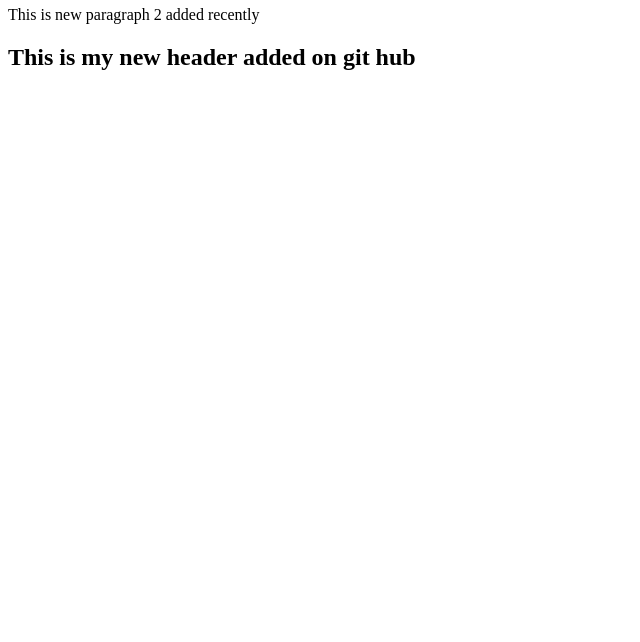
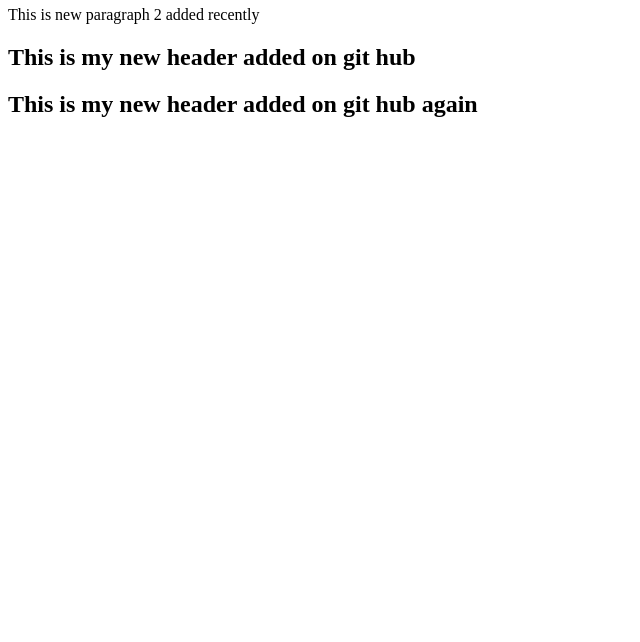
Before and after one commit to PalakJethani/gitgithubmasterclass, a plain HTML site: page index.html in a window 1280 px wide. Shown: the part 158-800 px from the top of the page, without its empty margins (0-640 px from the left). Drawn offline with Linux system fonts and the light colour scheme.

Commit message:
added a line on github
added a line on github

```diff
--- a/index.html
+++ b/index.html
@@ -3,3 +3,4 @@
 <h1>this is new header</h1>
 <p>This is new paragraph 2 added recently</p>
 <h2>This is my new header added on git hub</h2>
+<h2>This is my new header added on git hub again</h2>
```
